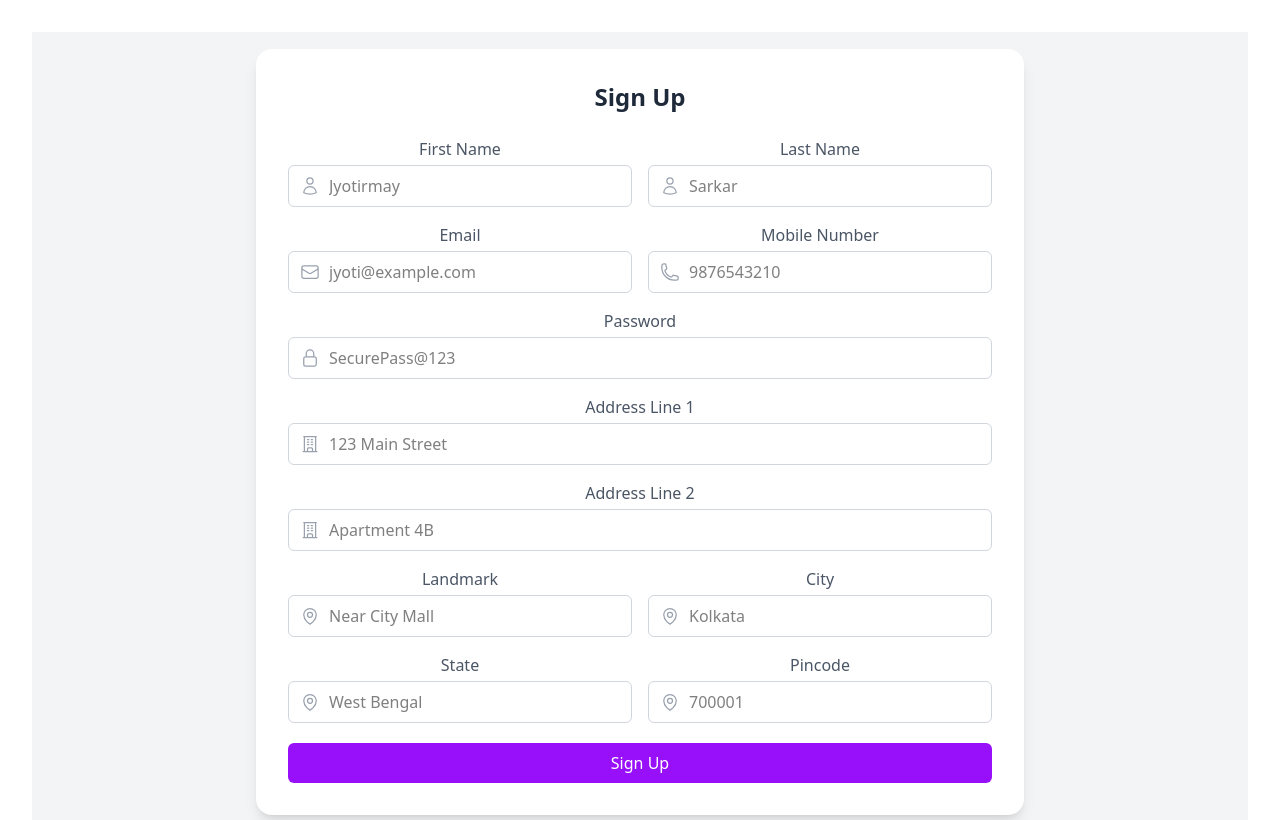
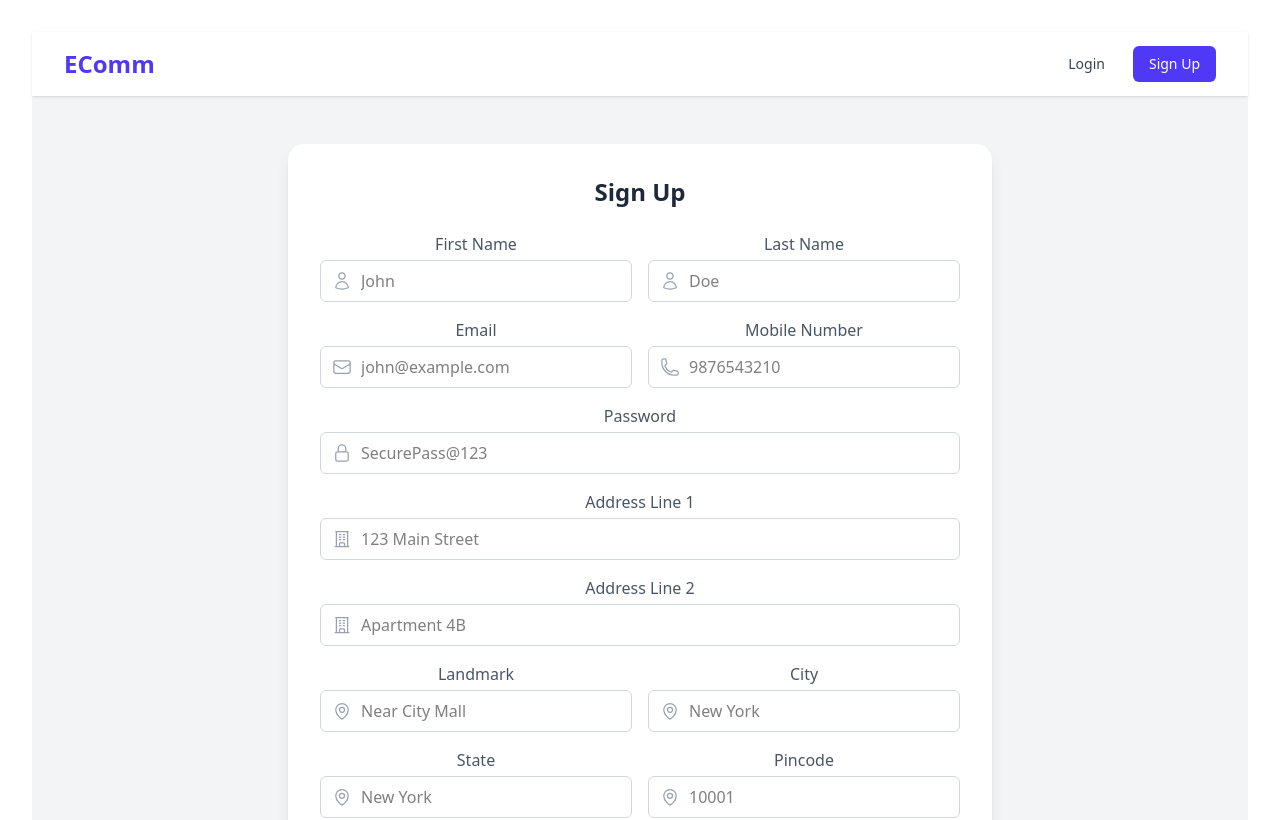
Before and after one commit to Mayankkatheriya/ecomm-demo, a React (Vite) app: page /signup in a window 1280 px wide. Shown: the top 820 px of the page. Built offline with nearby package versions, Linux system fonts and the light colour scheme; the HTML template or start-up script is replaced by a standard one.

Commit message:
login header fixed

```diff
--- /dev/null
+++ b/src/components/AuthHeader.jsx
@@ -0,0 +1,36 @@
+import { Link } from "react-router-dom";
+
+const AuthHeader = () => {
+  return (
+    <header className="bg-white shadow-sm">
+      <div className="max-w-7xl mx-auto px-4 sm:px-6 lg:px-8">
+        <div className="flex justify-between items-center h-16">
+          {/* Logo */}
+          <div className="flex-shrink-0">
+            <Link to="/" className="text-2xl font-bold text-indigo-600">
+              EComm
+            </Link>
+          </div>
+
+          {/* Auth Buttons */}
+          <div className="flex items-center space-x-4">
+            <Link
+              to="/login"
+              className="text-gray-700 hover:text-indigo-600 px-3 py-2 rounded-md text-sm font-medium"
+            >
+              Login
+            </Link>
+            <Link
+              to="/signup"
+              className="bg-indigo-600 text-white hover:bg-indigo-700 px-4 py-2 rounded-md text-sm font-medium"
+            >
+              Sign Up
+            </Link>
+          </div>
+        </div>
+      </div>
+    </header>
+  );
+};
+
+export default AuthHeader;
--- a/src/pages/Login.jsx
+++ b/src/pages/Login.jsx
@@ -1,5 +1,6 @@
 import React, { useState } from "react";
 import { EnvelopeIcon, LockClosedIcon } from "@heroicons/react/24/outline";
+import AuthHeader from "../components/AuthHeader";
 
 const LoginPage = () => {
   const [form, setForm] = useState({
@@ -18,7 +19,9 @@ const LoginPage = () => {
   };
 
   return (
-    <div className="flex items-center justify-center min-h-screen bg-gray-100">
+    <div className="min-h-screen bg-gray-100">
+      <AuthHeader />
+      <div className="flex items-center justify-center min-h-[calc(100vh-4rem)]">
         <div className="w-full max-w-md p-8 bg-white rounded-2xl shadow-lg">
           <h2 className="text-2xl font-bold text-center text-gray-800 mb-6">
             Login
@@ -61,6 +64,7 @@ const LoginPage = () => {
                 />
               </div>
             </div>
+
             <button
               type="submit"
               className="w-full bg-purple-600 text-white py-2 rounded-md hover:bg-purple-700 transition duration-200"
@@ -70,6 +74,7 @@ const LoginPage = () => {
           </form>
         </div>
       </div>
+    </div>
   );
 };
 
--- a/src/pages/Signup.jsx
+++ b/src/pages/Signup.jsx
@@ -7,6 +7,7 @@ import {
   MapPinIcon,
   BuildingOfficeIcon,
 } from "@heroicons/react/24/outline";
+import AuthHeader from "../components/AuthHeader";
 
 const SignupPage = () => {
   const [form, setForm] = useState({
@@ -55,8 +56,10 @@ const SignupPage = () => {
   const labelClass = "block text-gray-600 font-medium mb-1";
 
   return (
-    <div className="flex items-center justify-center min-h-screen bg-gray-100">
-      <div className="w-full max-w-3xl p-8 bg-white rounded-2xl shadow-lg">
+    <div className="min-h-screen bg-gray-100">
+      <AuthHeader />
+      <div className="max-w-3xl mx-auto px-4 sm:px-6 lg:px-8 py-12">
+        <div className="bg-white rounded-2xl shadow-lg p-8">
           <h2 className="text-2xl font-bold text-center text-gray-800 mb-6">
             Sign Up
           </h2>
@@ -73,7 +76,7 @@ const SignupPage = () => {
                     value={form.firstName}
                     onChange={handleChange}
                     className={inputClass}
-                  placeholder="Jyotirmay"
+                    placeholder="John"
                     required
                   />
                 </div>
@@ -90,7 +93,7 @@ const SignupPage = () => {
                     value={form.lastName}
                     onChange={handleChange}
                     className={inputClass}
-                  placeholder="Sarkar"
+                    placeholder="Doe"
                     required
                   />
                 </div>
@@ -107,7 +110,7 @@ const SignupPage = () => {
                     value={form.email}
                     onChange={handleChange}
                     className={inputClass}
-                  placeholder="jyoti@example.com"
+                    placeholder="john@example.com"
                     required
                   />
                 </div>
@@ -207,7 +210,7 @@ const SignupPage = () => {
                     value={form.address.city}
                     onChange={handleChange}
                     className={inputClass}
-                  placeholder="Kolkata"
+                    placeholder="New York"
                     required
                   />
                 </div>
@@ -224,7 +227,7 @@ const SignupPage = () => {
                     value={form.address.state}
                     onChange={handleChange}
                     className={inputClass}
-                  placeholder="West Bengal"
+                    placeholder="New York"
                     required
                   />
                 </div>
@@ -241,7 +244,7 @@ const SignupPage = () => {
                     value={form.address.pincode}
                     onChange={handleChange}
                     className={inputClass}
-                  placeholder="700001"
+                    placeholder="10001"
                     required
                   />
                 </div>
@@ -257,6 +260,7 @@ const SignupPage = () => {
           </form>
         </div>
       </div>
+    </div>
   );
 };
 
```
Lines whose indentation alone changed are shown as unchanged.
